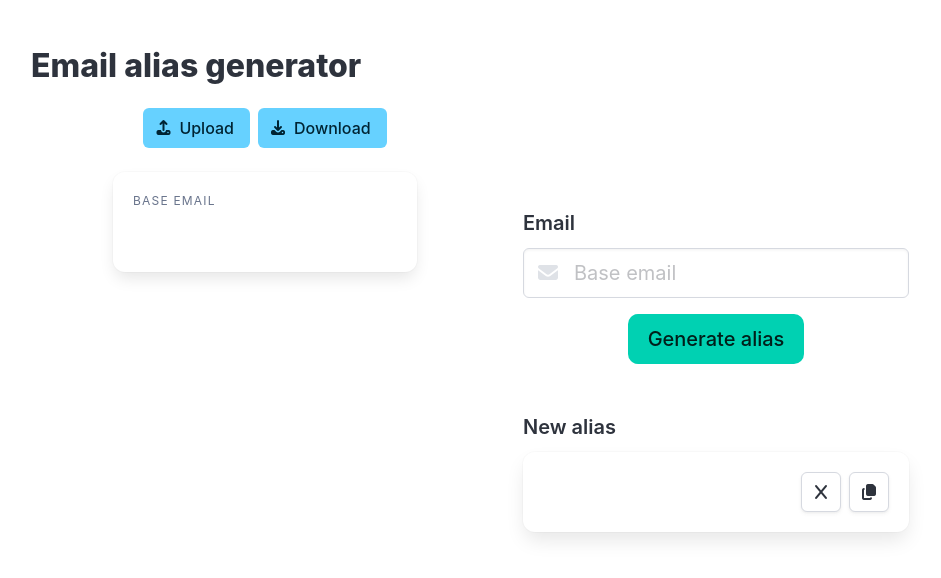
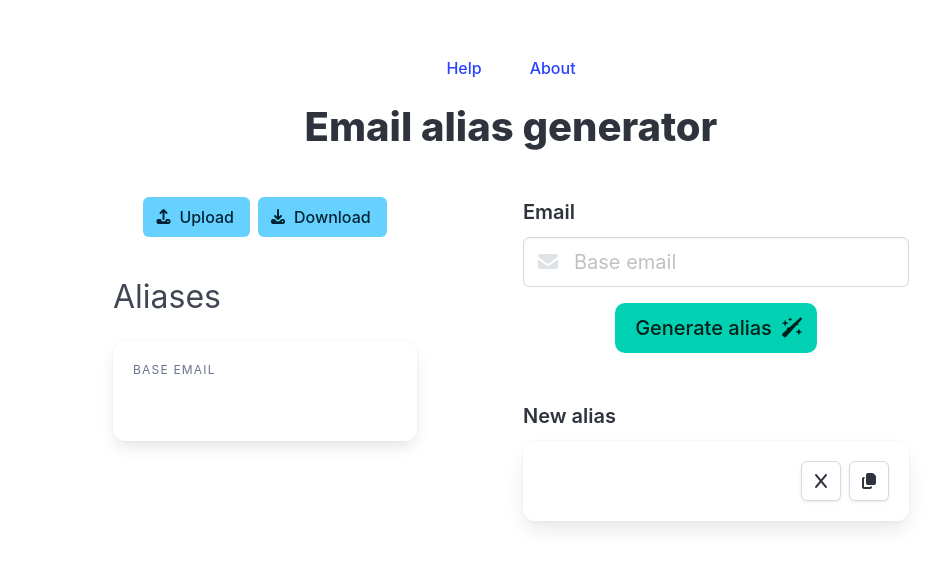
Before and after one commit to kieranongh/email-alias-generator, a React (Vite) app in the folder app/: page / in a window 1280 px wide. Shown: the top 578 px of the page, without its empty margins (129-1070 px from the left). Built offline with nearby package versions, Linux system fonts and the light colour scheme.

Commit message:
Add navbar with About and Help modals

```diff
--- a/app/src/App.tsx
+++ b/app/src/App.tsx
@@ -5,15 +5,21 @@ import "./index.css"
 
 import { ExistingAliasScroller } from "./components/ExistingAliasScroller"
 import { AliasGenerator } from "./components/AliasGenerator"
+import { TopNavbar } from "./components/TopNavbar"
 
 function App() {
   const [existingTokenSet, setExistingTokenSet] = useState(new Set<string>())
   return (
     <section className="section h-100">
       <div className="container is-max-desktop h-100">
-        <h1 className="title">Email alias generator</h1>
+        <TopNavbar />
+        <div className="level mb-6">
+          <div className="level-item">
+            <h2 className="title is-2 has-text-centered">Email alias generator</h2>
+          </div>
+        </div>
 
-        <div className="columns h-100">
+        <div className="columns">
           <div className="column is-1" />
           <div className="column is-4 h-100">
             <ExistingAliasScroller
@@ -22,7 +28,7 @@ function App() {
             />
           </div>
           <div className="column is-1" />
-          <div className="column is-5 h-100" style={{ height: "100%"}}>
+          <div className="column is-5 h-100">
             <AliasGenerator
               existingTokenSet={existingTokenSet}
               setExistingTokenSet={setExistingTokenSet}
--- a/app/src/components/AliasGenerator.tsx
+++ b/app/src/components/AliasGenerator.tsx
@@ -27,7 +27,7 @@ export function AliasGenerator(props: AliasGeneratorProps) {
 
   return (
     <>
-      <div className="field" style={{ marginTop: "100px" }}>
+      <div className="field">
         <label className="label is-medium ">Email</label>
         <div className="control has-icons-left">
           <input className="input is-medium " type="email"
@@ -42,7 +42,12 @@ export function AliasGenerator(props: AliasGeneratorProps) {
       <div className="field mt-4 is-flex is-justify-content-center">
         <div className="control">
           <button type="button" className="button is-medium is-primary" onClick={onGenerateAlias}>
-            Generate alias
+            <span>
+              Generate alias
+            </span>
+            <span className="icon is-medium">
+              <i className="fas fa-wand-sparkles" />
+            </span>
           </button>
         </div>
       </div>
--- a/app/src/components/ExistingAliasScroller.tsx
+++ b/app/src/components/ExistingAliasScroller.tsx
@@ -64,7 +64,9 @@ export function ExistingAliasScroller(props: ExistingAliasScrollerProps) {
           <span>Download</span>
         </button>
       </div>
-      <div className="box mb-4" style={{ minHeight: "100px", overflowY: "scroll" }}>
+      <div className="mt-4">
+        <h3 className="subtitle is-3">Aliases</h3>
+        <div className="box mb-4" style={{ minHeight: "100px", maxHeight: "300px", overflowY: "scroll" }}>
           <aside className="menu">
             <p className="menu-label">Base email</p>
             <ul className="menu-list">
@@ -86,5 +88,6 @@ export function ExistingAliasScroller(props: ExistingAliasScrollerProps) {
           </aside>
         </div>
       </div>
+    </div>
   )
 }
--- /dev/null
+++ b/app/src/components/TopNavbar.tsx
@@ -0,0 +1,119 @@
+import { useEffect, useState } from "react"
+
+export function TopNavbar() {
+  const [showAboutModal, setShowAboutModal] = useState(false)
+  const [showHelpModal, setShowHelpModal] = useState(false)
+
+  return (
+    <nav className="is-flex mb-4 is-justify-content-center">
+      <p className="has-text-centered">
+        <button className="button is-ghost" onClick={() => setShowHelpModal(true)}>Help</button>
+      </p>
+      <p className="has-text-centered ml-4">
+        <button className="button is-ghost" onClick={() => setShowAboutModal(true)}>About</button>
+      </p>
+      {showAboutModal && <AboutModal onClose={() => setShowAboutModal(false)} />}
+      {showHelpModal && <HelpModal onClose={() => setShowHelpModal(false)} />}
+    </nav>
+  )
+}
+
+interface EscapeHookProps {
+  onClose: () => void
+}
+function useEscape(props: EscapeHookProps) {
+  return useEffect(() => {
+
+    const onKeyDown = (e) => {
+      if (e.key === "Escape") {
+        props.onClose()
+      }
+    }
+
+    window.addEventListener('keydown', onKeyDown)
+    return () => window.removeEventListener('keydown', onKeyDown)
+  }, [props.onClose])
+}
+
+interface HelpModalProps {
+  onClose: () => void
+}
+export function HelpModal(props: HelpModalProps) {
+  useEscape({ onClose: props.onClose })
+
+  return (
+    <div className="modal is-active">
+      <div className="modal-background"></div>
+      <div className="modal-card">
+        <header className="modal-card-head">
+          <p className="modal-card-title">Help</p>
+          <button className="delete" aria-label="close" onClick={props.onClose}></button>
+        </header>
+        <section className="modal-card-body">
+          <ul>
+            <li>
+              Upload (<span className="icon"><i className="fas fa-upload" /></span>)
+              existing aliases, if any. This will prevent clashes with existing aliases and allows
+              you to delete aliases no longer in use.
+            </li>
+            <li>
+              Enter your base email and click Generate alias (
+                <span className="icon is-medium"><i className="fas fa-wand-sparkles" /></span>
+              ) to create a new alias. New aliases are automatically added to the list of existing ones.
+            </li>
+            <li>
+              Click Copy (<span className="icon"><i className="fas fa-copy" /></span>) to easily copy
+              the alias to the clipboard.
+            </li>
+            <li>
+              Click Delete (<span className="icon"><i className="fas fa-x" /></span>) to delete
+              the newly generated alias.
+            </li>
+            <li>
+              Download (<span className="icon"><i className="fas fa-download" /></span>) aliases for storage.
+            </li>
+          </ul>
+        </section>
+      </div>
+    </div>
+  )
+}
+
+interface AboutModalProps {
+  onClose: () => void
+}
+export function AboutModal(props: AboutModalProps) {
+  useEscape({ onClose: props.onClose })
+
+  return (
+    <div className="modal is-active">
+      <div className="modal-background"></div>
+      <div className="modal-card">
+        <header className="modal-card-head">
+          <p className="modal-card-title">What is an email alias generator?</p>
+          <button className="delete" aria-label="close" onClick={props.onClose}></button>
+        </header>
+        <section className="modal-card-body">
+          <p>
+            This tool helps you create unique email aliases for sign-ups, testing, or
+            filtering incoming messages without needing new accounts. By adding short tags
+            to your main address, you can track where messages come from, organize subscriptions,
+            and spot unwanted senders. It's a simple way to keep one inbox while striving for some
+            control over your contact details.
+          </p>
+          <br />
+          <p>
+            This app generates aliases using a well-known convention of&nbsp;
+            <a className="link" href="https://en.wikipedia.org/wiki/Email_address#Sub-addressing">
+              subaddressing
+            </a>
+            &nbsp;(also known as plus addressing). We're simply adding 6 digits after the plus (ie.
+            <a className="link">me@example.com</a> becomes <a className="link">me+123456@example.com</a>
+            ) but may allow for different schemas in future editions. This schema allows for 1
+            million aliases per base email, which is deemed generally sufficient.
+          </p>
+        </section>
+      </div>
+    </div>
+  )
+}
--- a/app/src/index.css
+++ b/app/src/index.css
@@ -5,3 +5,11 @@ html, body, #root {
 .h-100 {
   height: 100%;
 }
+
+ul > li {
+  list-style-type: disc;
+}
+
+ul > li:not(:last-child) {
+  margin-bottom: 1em;
+}
```
Lines whose indentation alone changed are shown as unchanged.
